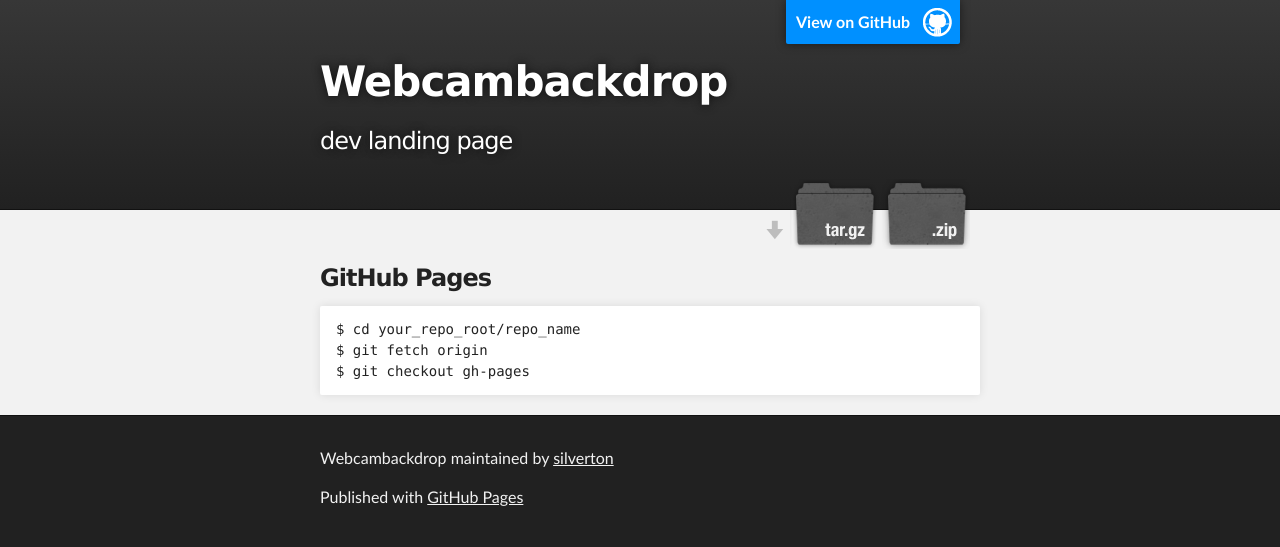
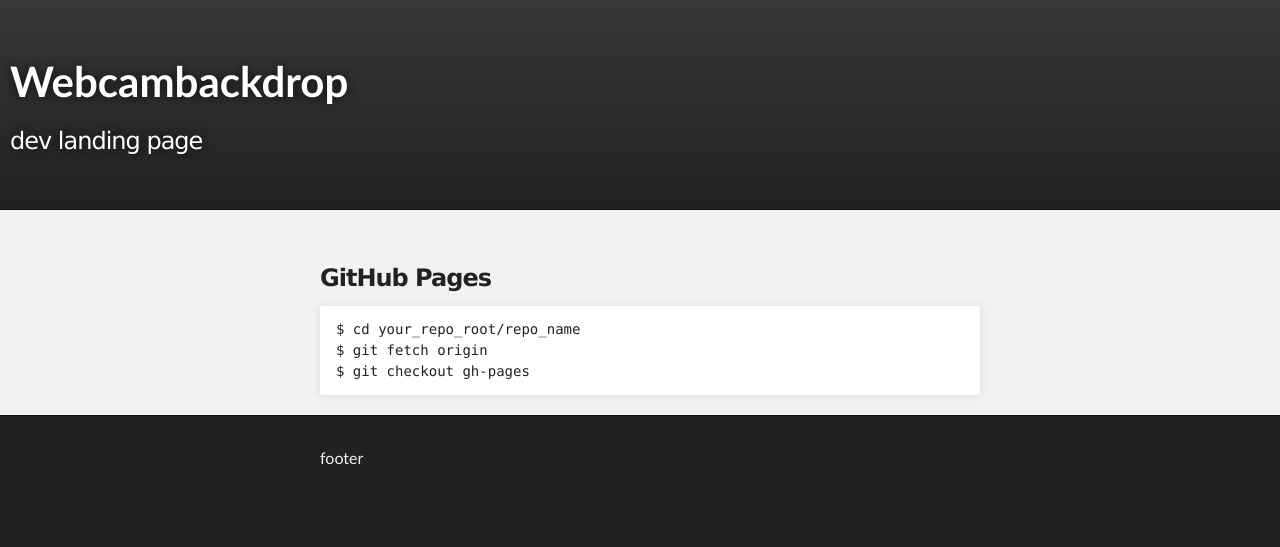
Before and after one commit to silverton/webcambackdrop, a plain HTML site: page index.html in a window 1280 px wide. Drawn offline with Linux system fonts and the light colour scheme.

Commit message:
Update index.html

```diff
--- a/index.html
+++ b/index.html
@@ -15,16 +15,16 @@
 
     <!-- HEADER -->
     <div id="header_wrap" class="outer">
-        <header class="inner">
-          <a id="forkme_banner" href="https://github.com/silverton/webcambackdrop">View on GitHub</a>
+        <header class="inner"
 
           <h1 id="project_title">Webcambackdrop</h1>
           <h2 id="project_tagline">dev landing page</h2>
-
+<!--
             <section id="downloads">
               <a class="zip_download_link" href="https://github.com/silverton/webcambackdrop/zipball/master">Download this project as a .zip file</a>
               <a class="tar_download_link" href="https://github.com/silverton/webcambackdrop/tarball/master">Download this project as a tar.gz file</a>
             </section>
+-->
         </header>
     </div>
 
@@ -44,12 +44,9 @@ $ git checkout gh-pages
     <!-- FOOTER  -->
     <div id="footer_wrap" class="outer">
       <footer class="inner">
-        <p class="copyright">Webcambackdrop maintained by <a href="https://github.com/silverton">silverton</a></p>
-        <p>Published with <a href="http://pages.github.com">GitHub Pages</a></p>
+        <p class="copyright">footer</p>
       </footer>
     </div>
 
-
-
   </body>
 </html>
```
